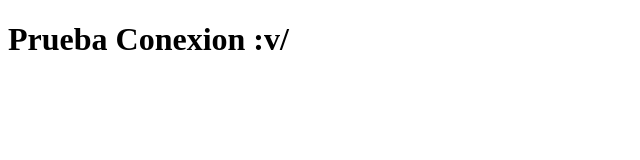
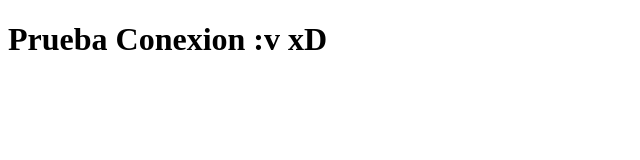
Before and after one commit to MarlonTanque/PruebaConexion, a plain HTML site: page index.html in a window 1280 px wide. Shown: the full height of the page, 0-640 px from the left. Drawn offline with Linux system fonts and the light colour scheme.

Commit message:
index.html

```diff
--- a/index.html
+++ b/index.html
@@ -7,7 +7,7 @@
 </head>
 <body>
     <h1>
-        Prueba Conexion :v/
+        Prueba Conexion :v xD
     </h1>
 </body>
 </html>
```
